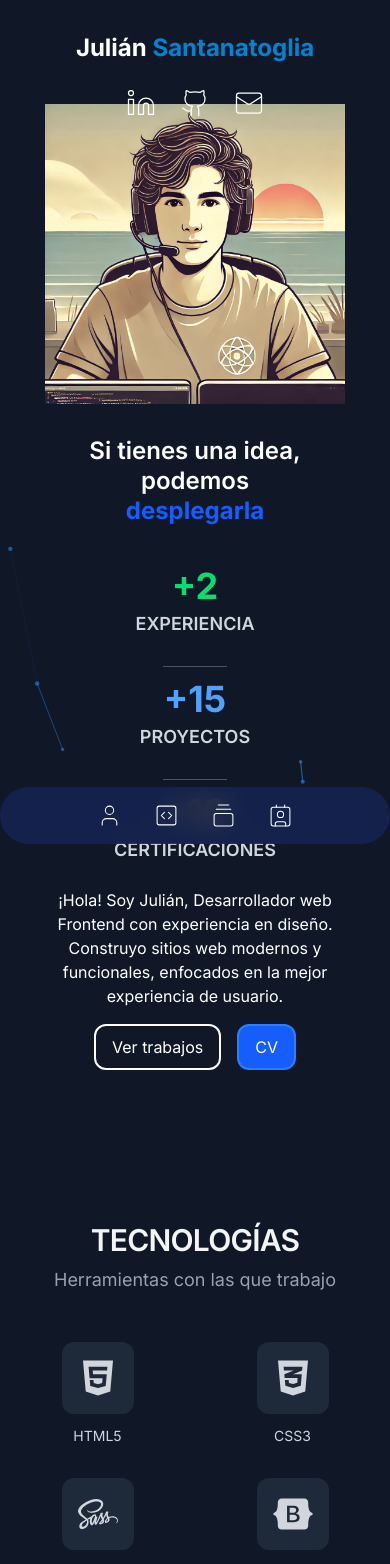
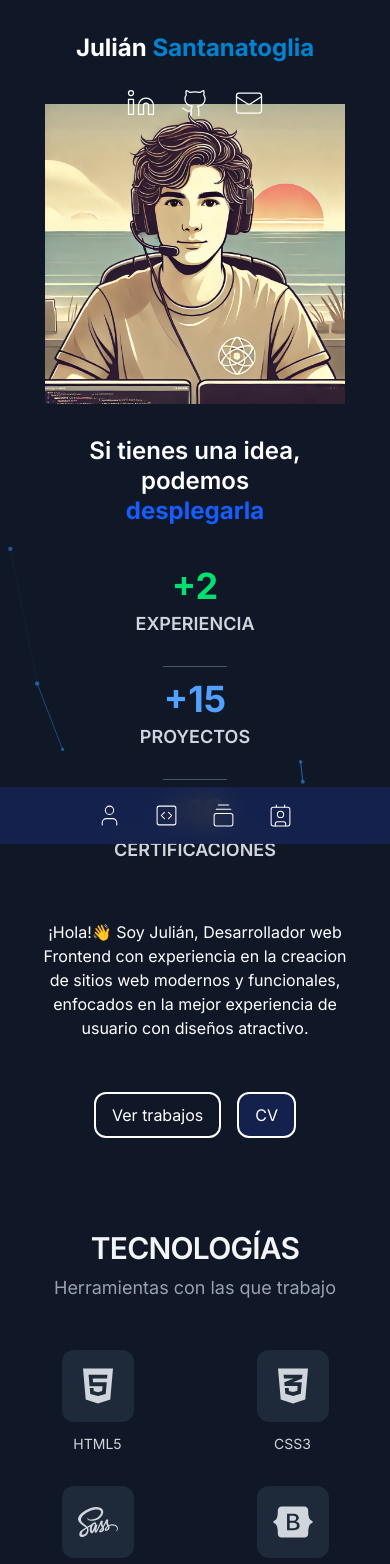
Before and after one commit to JulianSantanatoglia/portfolio, a Next.js app: page / in a window 390 px wide. Shown: the top 1564 px of the page. Built offline with nearby package versions, Linux system fonts and the light colour scheme.

Commit message:
mejorando estilos en la v1.0

```diff
--- a/components/contact.tsx
+++ b/components/contact.tsx
@@ -54,7 +54,7 @@ const Contact = () => {
             </div>
             <div className="flex items-center justify-center">
               <button
-                className="bg-blue-400 hover:bg-blue-300 text-white border border-blue-400 rounded-md px-4 py-2 text-sm transition-colors duration-300 hover:border-blue-300"
+                className="bg-blue-950/80 hover:bg-blue-300 text-white border border-white-400 rounded-md px-4 py-2 text-sm transition-colors duration-300 hover:border-blue-300"
                 type="submit"
               >
                 Enviar
--- a/components/header.tsx
+++ b/components/header.tsx
@@ -10,7 +10,7 @@ const Header = () => {
     >
       <header>
         <div className="container px-4 max-w-6xl mx-auto flex flex-col md:flex-row justify-between items-center">
-          <Link href="/home">
+          <Link href="#introduction">
             <h1 className="my-3 text-2xl font-bold text-center md:text-left md:text-4xl">
               Julián
               <span className="text-sky-600"> Santanatoglia</span>
--- a/components/introduction.tsx
+++ b/components/introduction.tsx
@@ -23,7 +23,8 @@ const Introduction = () => {
         </div>
         <div className="flex flex-col justify-center max-w-2xl">
           <h1 className="mb-4 text-2xl sm:text-lg leading-tight text-center md:text-left md:text-4xl lg:text-5xl text-balance">
-  Si tienes una idea,<br className="md:block" />
+            Si tienes una idea,
+            <br className="md:block" />
             podemos
             <br className="block md:hidden" />
             <TypeAnimation
@@ -43,21 +44,21 @@ const Introduction = () => {
             />
           </h1>
           <Experience />
-          <p className="mx-auto mb-4 text-base md:mx-0 md:mb-10 lg:text-xl px-4 sm:px-0 text-center sm:text-left">
-            ¡Hola! Soy Julián, Desarrollador web Frontend con experiencia en
-            diseño. Construyo sitios web modernos y funcionales, enfocados en la
-            mejor experiencia de usuario.
+          <p className="mx-auto mb-4 text-base md:mx-0 md:mb-10 mb-13 mt-8 lg:text-xl px-4 sm:px-0 text-center sm:text-left">
+            ¡Hola!👋 Soy Julián, Desarrollador web Frontend con experiencia en
+            la creacion de sitios web modernos y funcionales, enfocados en la
+            mejor experiencia de usuario con diseños atractivo.
           </p>
           <div className="flex items-center justify-center gap-4 md:justify-start md:gap-8 lg:gap-10">
             <Link
               href="#portfolio"
-              className="px-4 py-2 transition-all border-2 cursor-pointer text-md w-fit rounded-xl hover:shadow-xl hover:shadow-white/50"
+              className="px-4 py-2 transition-all bg-blue-850/30 border-2 cursor-pointer text-md w-fit rounded-xl hover:shadow-xl hover:shadow-white/50"
             >
               Ver trabajos
             </Link>
             <Link
               href="../cv.pdf"
-              className="px-4 py-2 transition-all border-2 cursor-pointer text-white bg-blue-600 border-blue-500 text-md w-fit rounded-xl hover:shadow-xl hover:shadow-blue-500"
+              className="px-4 py-2 transition-all border-2 cursor-pointer text-white bg-blue-950/80  border-white-500 text-md w-fit rounded-xl hover:shadow-xl hover:shadow-blue-500"
               download="../cv.pdf"
             >
               CV
--- a/components/navbar.tsx
+++ b/components/navbar.tsx
@@ -13,7 +13,7 @@ const Navbar = () => {
       className="fixed z-40 flex flex-col items-center justify-center w-full bottom-0 md:bottom-10"
     >
       <nav className="w-full md:w-auto">
-        <div className="flex items-center justify-center gap-2 md:gap-4 px-4 md:px-6 py-2 rounded-full bg-blue-950/80 backdrop-blur-md overflow-x-auto">
+        <div className="flex items-center justify-center gap-2 md:gap-4 px-4 md:px-6 py-2 md:rounded-full bg-blue-950/80 backdrop-blur-md overflow-x-auto">
           {itemsNavbar.map((item) => (
             <div
               key={item.id}
--- a/components/skills.tsx
+++ b/components/skills.tsx
@@ -71,7 +71,7 @@ const Skills = () => {
   return (
     <div
       id="skills-section"
-      className="bg-gray-900 text-gray-300 py-16 md:py-20 my-12"
+      className="bg-gray-900 text-gray-300 py-5 my-8"
     >
       <div className="max-w-6xl mx-auto px-4 sm:px-6 lg:px-8">
         <div className="text-center mb-10">
--- a/src/app/page.tsx
+++ b/src/app/page.tsx
@@ -27,7 +27,7 @@ export default function Home() {
           </h2>
           <p className="text-lg text-gray-400">Proyectos y colaboraciones</p>
         </div>
-        <div className="bg-gray-900 w-full max-w-6xl px-4 pb-20 md:pb-40 mx-auto mt-10 md:px-6">
+        <div className="bg-gray-900 w-full max-w-6xl px-4 pb-20 md:pb-20 mx-auto mt-10 md:px-6">
           <div className="grid grid-cols-1 md:grid-cols-2 lg:grid-cols-3 gap-6">
             {projects.map((project, index) => (
               <ProjectCard
```
Also changed, not shown: components/experience.tsx (indentation only). Lines whose indentation alone changed are shown as unchanged.
